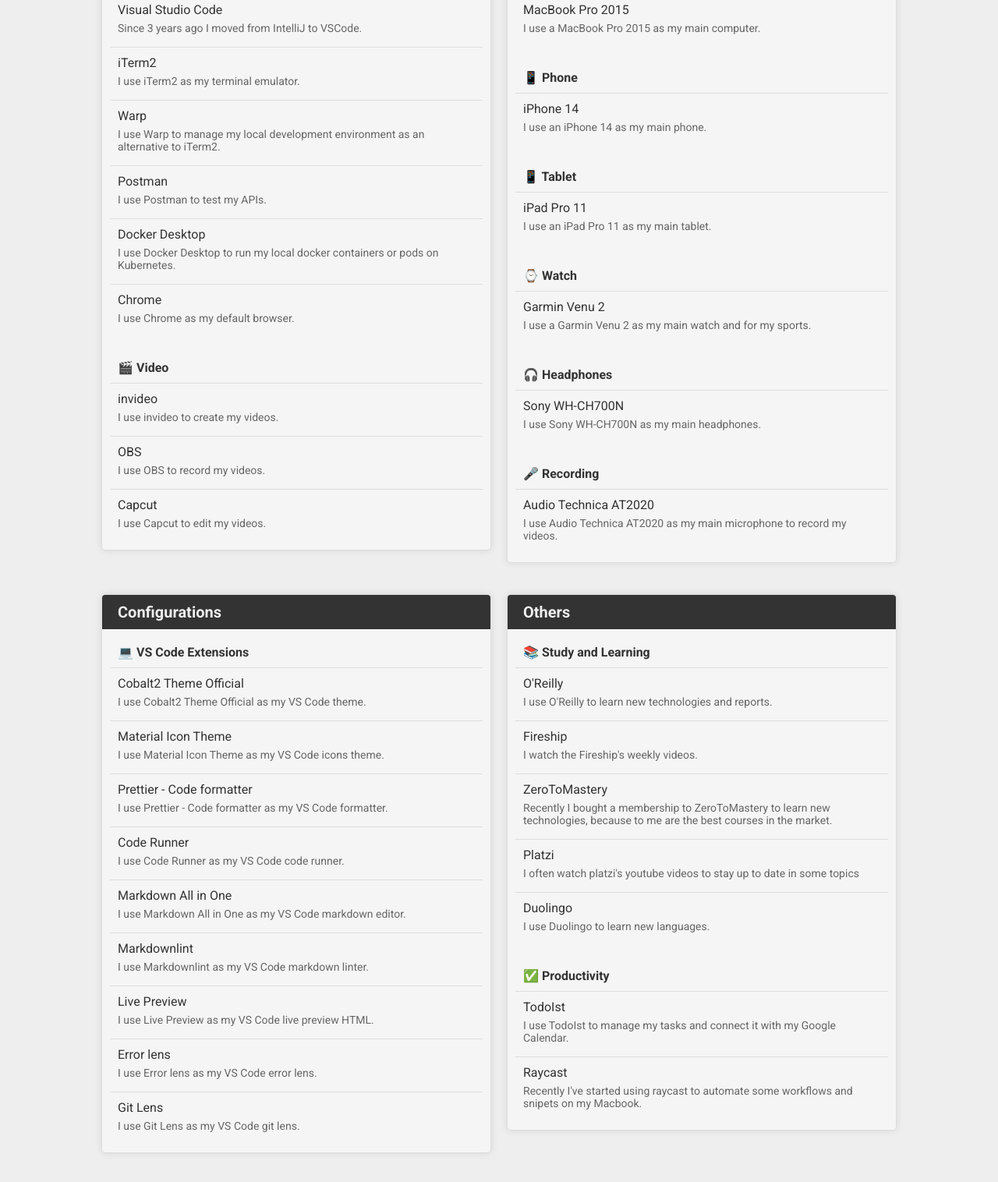
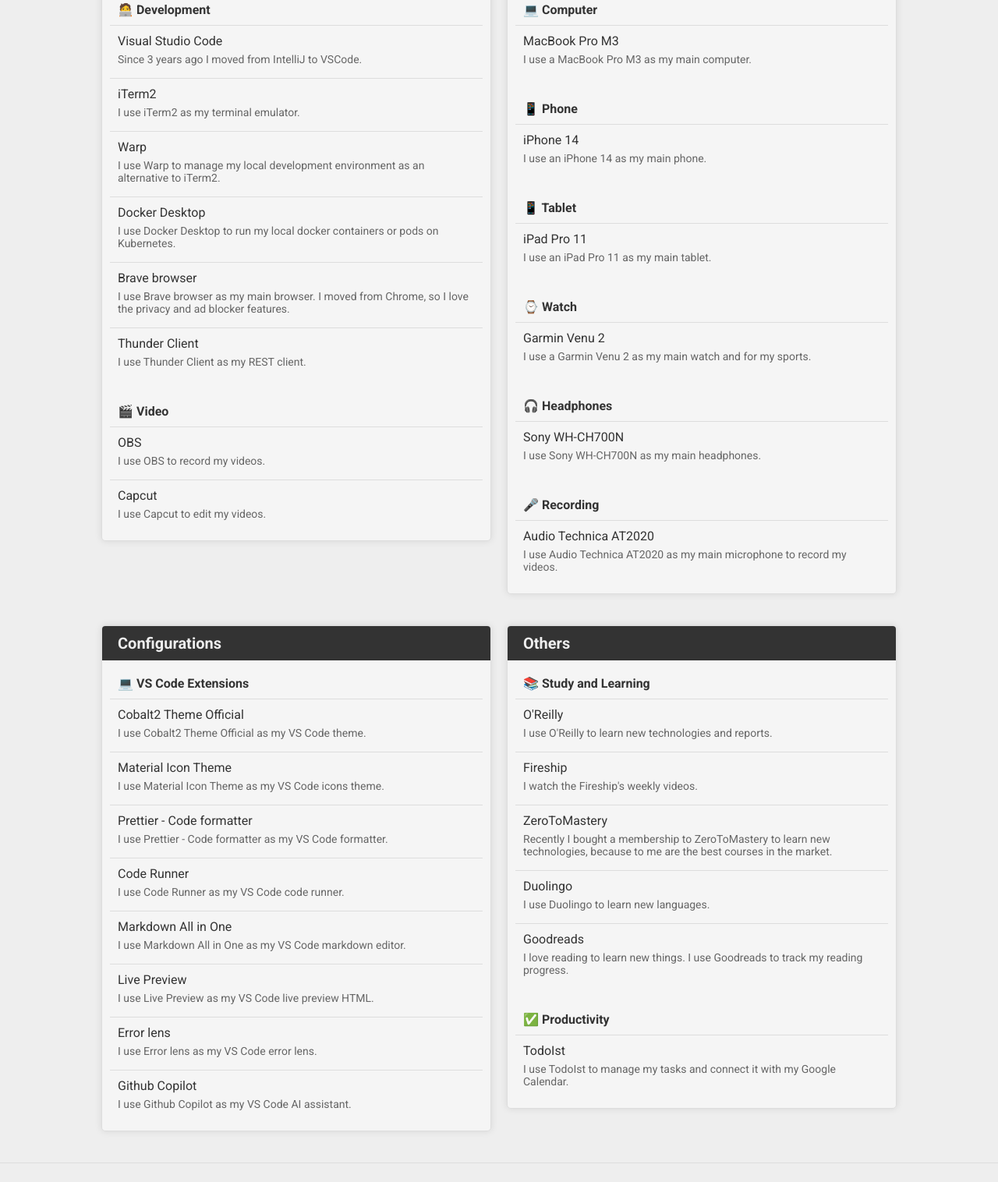
Before and after one commit to codesandtags/what-i-use, a plain HTML site: page index.html in a window 1280 px wide. Shown: the part 604-2120 px from the top of the page at 78% size. Drawn offline with Linux system fonts and the light colour scheme.

Commit message:
docs: added changes to my configuration

```diff
--- a/index.html
+++ b/index.html
@@ -54,6 +54,8 @@
           👋 Hi I'm <span class="hightlight">Edwin Torres</span>, and I want to
           share the things I use in my daily life as a
           <span class="hightlight">Software Engineer</span> and Human.
+
+          I have create a set of scripts to init my laptop or development environment <a href="https://github.com/codesandtags/what-i-use/tree/main/configs" target="_blank">here on Github</a>.
         </div>
       </header>
       <main id="main-container"></main>
--- a/schema/uses.json
+++ b/schema/uses.json
@@ -17,27 +17,22 @@
         "description": "I use Warp to manage my local development environment as an alternative to iTerm2."
       },
       {
-        "name": "Postman",
-        "url": "https://www.postman.com/",
-        "description": "I use Postman to test my APIs."
-      },
-      {
         "name": "Docker Desktop",
         "url": "https://www.docker.com/products/docker-desktop",
         "description": "I use Docker Desktop to run my local docker containers or pods on Kubernetes."
       },
       {
-        "name": "Chrome",
-        "url": "https://www.google.com/chrome/",
-        "description": "I use Chrome as my default browser."
+        "name": "Brave browser",
+        "url": "https://brave.com/",
+        "description": "I use Brave browser as my main browser. I moved from Chrome, so I love the privacy and ad blocker features."
+      },
+      {
+        "name": "Thunder Client",
+        "url": "https://www.thunderclient.io/",
+        "description": "I use Thunder Client as my REST client."
       }
     ],
     "🎬 Video": [
-      {
-        "name": "invideo",
-        "url": "https://invideo.io/",
-        "description": "I use invideo to create my videos."
-      },
       {
         "name": "OBS",
         "url": "https://obsproject.com/",
@@ -53,9 +48,9 @@
   "Hardware": {
     "💻 Computer": [
       {
-        "name": "MacBook Pro 2015",
-        "url": "https://support.apple.com/kb/SP715?locale=en_US",
-        "description": "I use a MacBook Pro 2015 as my main computer."
+        "name": "MacBook Pro M3",
+        "url": "https://www.apple.com/macbook-pro-13/",
+        "description": "I use a MacBook Pro M3 as my main computer."
       }
     ],
     "📱 Phone": [
@@ -122,11 +117,6 @@
         "description": "I use Markdown All in One as my VS Code markdown editor."
       },
       {
-        "name": "Markdownlint",
-        "url": "https://marketplace.visualstudio.com/items?itemName=DavidAnson.vscode-markdownlint",
-        "description": "I use Markdownlint as my VS Code markdown linter."
-      },
-      {
         "name": "Live Preview",
         "url": "https://marketplace.visualstudio.com/items?itemName=ms-vscode.live-server",
         "description": "I use Live Preview as my VS Code live preview HTML."
@@ -137,9 +127,9 @@
         "description": "I use Error lens as my VS Code error lens."
       },
       {
-        "name": "Git Lens",
-        "url": "https://marketplace.visualstudio.com/items?itemName=eamodio.gitlens",
-        "description": "I use Git Lens as my VS Code git lens."
+        "name": "Github Copilot",
+        "url": "https://marketplace.visualstudio.com/items?itemName=GitHub.copilot",
+        "description": "I use Github Copilot as my VS Code AI assistant."
       }
     ]
   },
@@ -161,14 +151,13 @@
         "description": "Recently I bought a membership to ZeroToMastery to learn new technologies, because to me are the best courses in the market."
       },
       {
-        "name": "Platzi",
-        "url": "https://platzi.com/",
-        "description": "I often watch platzi's youtube videos to stay up to date in some topics"
-      },
-      {
         "name": "Duolingo",
         "url": "https://www.duolingo.com/",
         "description": "I use Duolingo to learn new languages."
+      },{
+        "name": "Goodreads",
+        "url": "https://goodreads.com/codesandtags",
+        "description": "I love reading to learn new things. I use Goodreads to track my reading progress."
       }
     ],
     "✅ Productivity": [
@@ -176,11 +165,6 @@
         "name": "TodoIst",
         "url": "https://todoist.com/",
         "description": "I use TodoIst to manage my tasks and connect it with my Google Calendar."
-      },
-      {
-        "name": "Raycast",
-        "url": "https://www.raycast.com/",
-        "description": "Recently I've started using raycast to automate some workflows and snipets on my Macbook."
       }
     ]
   }
--- a/styles/main.css
+++ b/styles/main.css
@@ -28,6 +28,16 @@
   font-family: Roboto, Arial, sans-serif;
   background-color: var(--color-background);
   color: var(--color-text);
+}
+
+a {
+  color: var(--color-link);
+  text-decoration: none;
+  cursor: pointer;
+}
+
+a:hover {
+  text-decoration: underline;
 }
 
 body.dark-mode {
```
Also changed, not shown: README.md, 1 other file.
